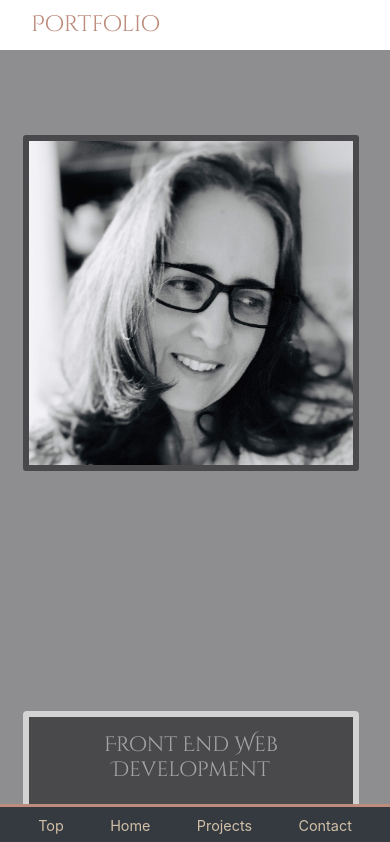
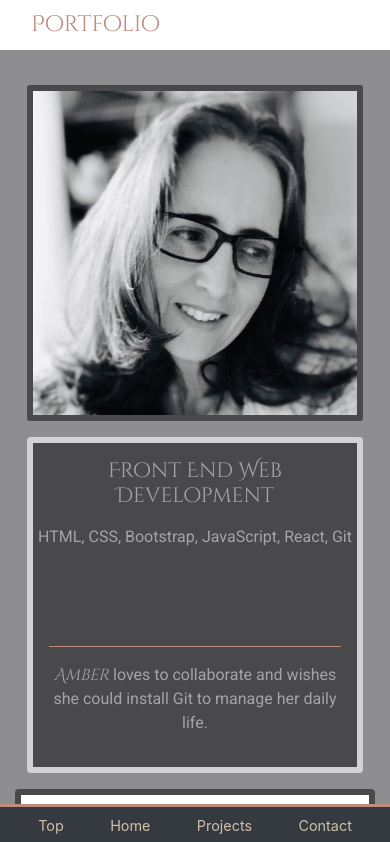
Before and after one commit to amacbain1/portfolio2019, a React (Create React App) app: page / in a window 390 px wide. Shown: the top 842 px of the page. Built offline with nearby package versions, Linux system fonts and the light colour scheme.

Commit message:
Adjusts home screen for small mobile

```diff
--- a/src/components/home.js
+++ b/src/components/home.js
@@ -9,26 +9,28 @@ class Home extends Component {
     return (
       <section id='home'>
         <div className='container'>
-          <div className='card-columns mx-auto'>
+          <div className='card-columns'>
 
 
-            <div className='card mx-2 card-img card-main'>
+            <div className='card card-img card-main mx-auto'>
 
             </div>
 
-            <div className='card mx-2 card-skills card-main text-center'>
+            <div className='card card-skills card-main text-center mx-auto'>
               <h2 className='card-title text-white-50 m-3'>Front End Web Development</h2>
-              <p className='card-body text-white-50'>HTML, CSS, Bootstrap, JavaScript, React, Git<br /><hr /><em style={{ fontFamily: 'Cinzel Decorative' }}>Amber</em> loves to collaborate and wishes she could install Git to manage her daily life.</p>
+              <p className='card-body'>HTML, CSS, Bootstrap, JavaScript, React, Git</p>
+              <hr />
+              <p> <em style={{ fontFamily: 'Cinzel Decorative' }}>Amber</em> loves to collaborate and wishes she could install Git to manage her daily life.</p>
 
             </div>
 
-            <div className='card mx-2 card-name card-main'>
+            <div className='card card-name card-main'>
               <div className='card-body px-3 py-1'>
                 <h1 className='name'>
                   <hr />
 
-                  <p className='first'>Amber</p><br />
-                  <p className='middle'>Macbain</p><br />
+                  <p className='first'>Amber </p><br />
+                  <p className='middle'>Macbain </p><br />
                   <p className='last'>Stumpf</p>
                   <hr />
 
--- a/src/components/home.scss
+++ b/src/components/home.scss
@@ -5,6 +5,10 @@
   min-height: 676px;
   display: flex;
   background-color: $silver;
+
+  @media screen and (max-width: 575.98px){
+
+   }
 
 
   .card-name {
@@ -44,6 +48,36 @@
       }
     }
 
+    @media screen and (max-width: 575.98px){
+      order: 1;
+      max-width: 100%;
+      height: 60px;
+      margin-top: 0;
+
+      hr, br {
+        display: none;
+      }
+      .name {
+        margin: auto;
+        text-align: center;
+
+        .first, .middle, .last {
+          font-size: .65em;
+          font-family: $cinzel;
+          margin: auto;
+          padding: 0;
+          display: inline;
+          vertical-align: middle;
+        }
+      }
+     }
+    @media screen and (max-width: 425px) {
+      .name {
+      .first, .middle, .last {
+        font-size: .45em;
+      }
+    }
+    }
   }
 
   .card-img {
@@ -52,10 +86,14 @@
     background-size: cover;
     margin-top: 95px;
 
-
     img {
       width: 100%;
     }
+
+    @media screen and (max-width: 575.98px){
+      margin: 2.8em 0 1.0em 0;
+      order: 2;
+     }
   }
 
   .card-skills {
@@ -70,10 +108,21 @@
 
     p{
       font-size: 1rem;
+      color: rgba(255,255,255,.5);
+      padding: 0;
+    }
+    p:last-child {
+      padding: 1.0em;
+    }
 
-      hr {
-        border-color: $rosegold;
-      }
+    hr {
+      border-color: $rosegold;
+      margin: 0 1.0em;
     }
+
+    @media screen and (max-width: 575.98px){
+      margin: 1.0em 0 1.0em 0;
+      order: 3;
+     }
   }
 }
```
